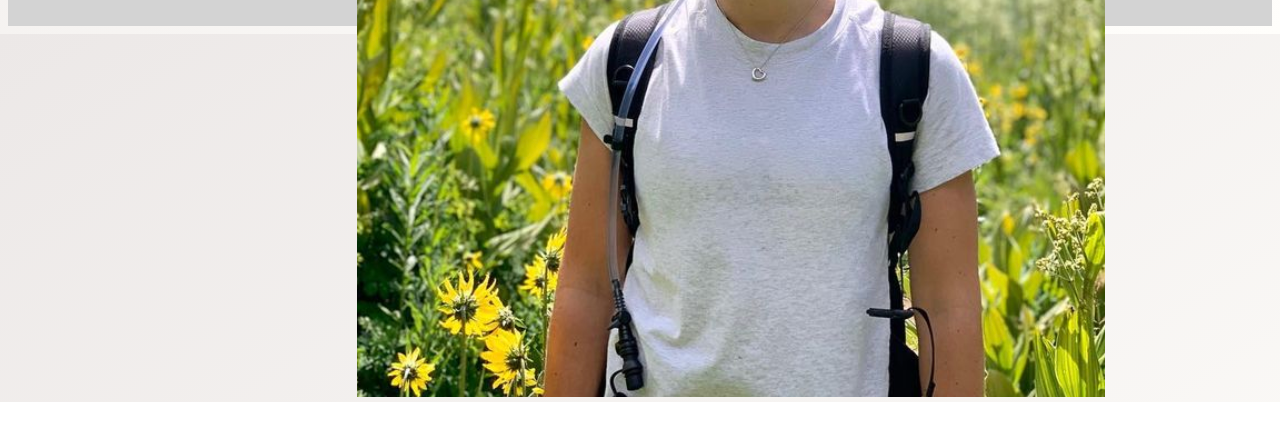
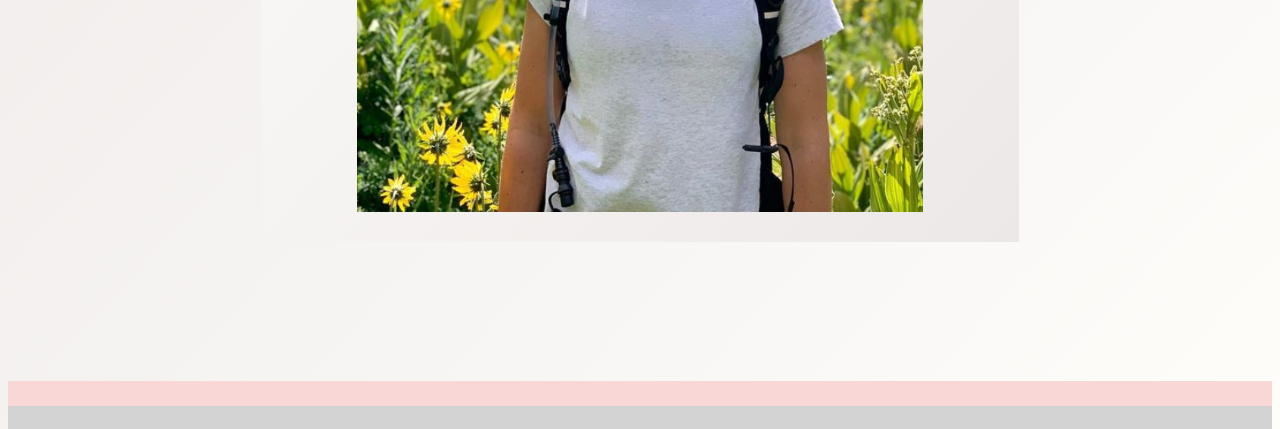
Before and after one commit to Nfratt/CeliaEttingerPortfolio, a website: page about.html in a window 1280 px wide. Shown: the part 817-1246 px from the top of the page. Before the commit the page ends 1219 px from the top, so only its background shows below. Drawn offline with nearby package versions, Linux system fonts and the light colour scheme.

Commit message:
adding auto height

```diff
--- a/assets/css/style.css
+++ b/assets/css/style.css
@@ -93,7 +93,7 @@ body{
 
 #mc2{
   margin:5%;
-    height: 300px;
+    height: auto;
     background-image: linear-gradient(to bottom right, #fffefb,#ECE8E7);
     font-family: 'Prata' ;
     padding: 2%;
@@ -105,7 +105,6 @@ body{
 }
 /* ABOUT page */
 .about{
-
 text-align: center;
 
 }
@@ -118,6 +117,10 @@ text-align: center;
   margin-left: auto;
   margin-right: auto;
 
+}
+.celia-img{
+  width: 100%;
+  height: auto;
 }
 
 
```
